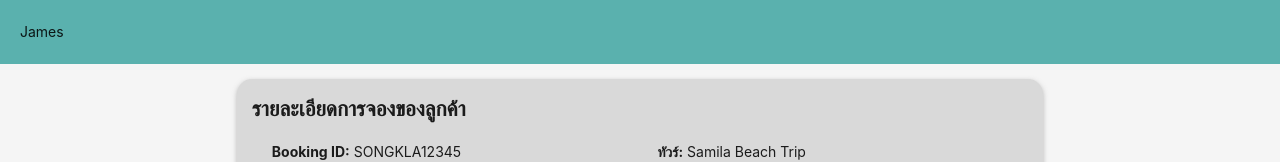
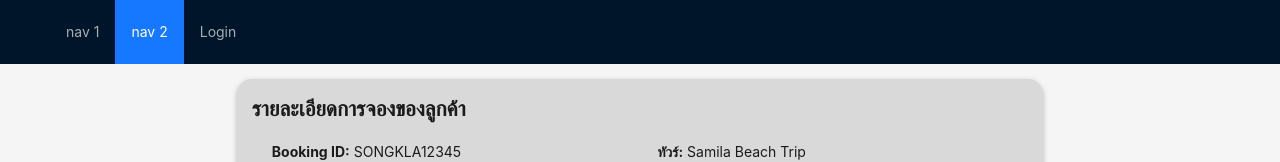
Before and after one commit to OnlineTravelBooking/Online-Travel-Booking, a React (Create React App) app in the folder front-end/: page /transaction in a window 1280 px wide. Shown: the top 162 px of the page. Built offline with nearby package versions, Linux system fonts and the light colour scheme.

Commit message:
add: implement image slider and travel date selection in detail page

```diff
--- a/front-end/src/component/Transactionpage/Transaction.js
+++ b/front-end/src/component/Transactionpage/Transaction.js
@@ -3,8 +3,9 @@ import { UserHeader } from "../Header";
 import { useAuth } from "../../AuthContext";
 import { Layout, Typography, Avatar, Button, Tag, Upload, Steps } from "antd";
 import { UserOutlined, UploadOutlined } from "@ant-design/icons";
+import { Header } from "antd/es/layout/layout";
 
-const { Content, Header } = Layout;
+const { Content } = Layout;
 
 export default function Transaction() {
   const paymentInfo = [
@@ -24,7 +25,7 @@ export default function Transaction() {
 
   return (
     <Layout style={{ minHeight: "100vh", overflow: "hidden" }}>
-      <Header className="admin-header">James</Header>
+      <UserHeader />
       <Content className="Box">
         <div className="Box-trip-data">
           <h2>รายละเอียดการจองของลูกค้า</h2>
```
